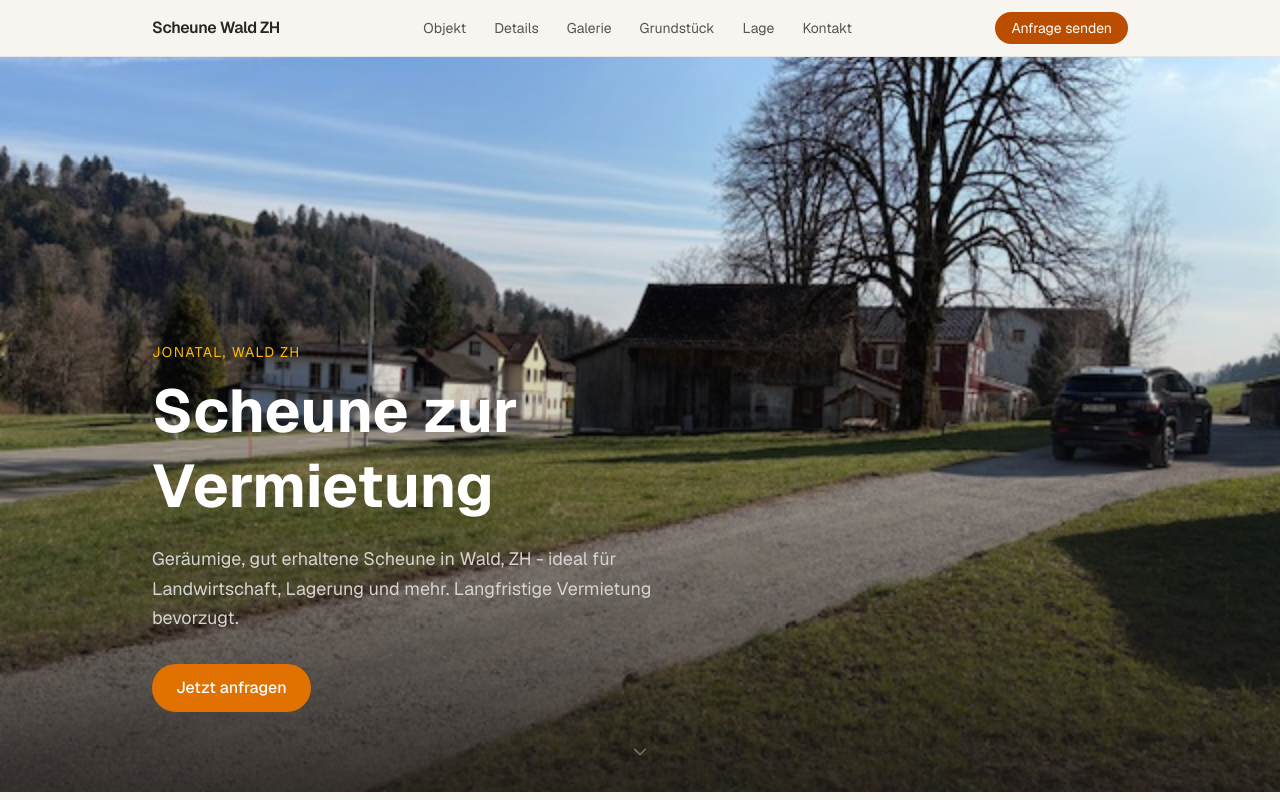
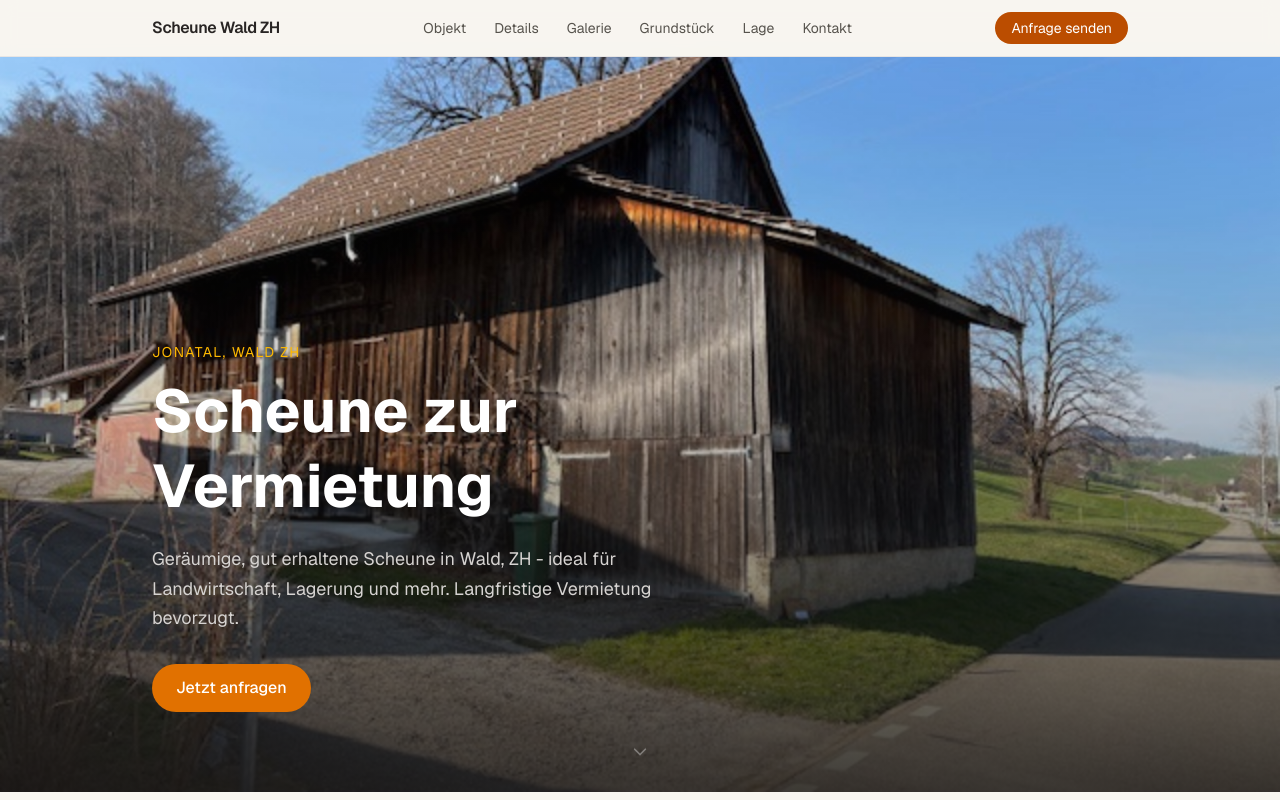
Before and after one commit to MaxBloechlinger/scheune, a Next.js app: page / in a window 1280 px wide. Shown: the top 800 px of the page. Built offline with nearby package versions, Linux system fonts and the light colour scheme.

Commit message:
other main img

```diff
--- a/app/page.tsx
+++ b/app/page.tsx
@@ -299,7 +299,7 @@ export default function Home() {
           className="relative min-h-[92vh] flex items-end bg-stone-800 overflow-hidden"
         >
           <Image
-            src={GALLERY_IMAGES[0].src}
+            src="/images/Main Image.jpeg"
             alt=""
             aria-hidden
             fill
```
